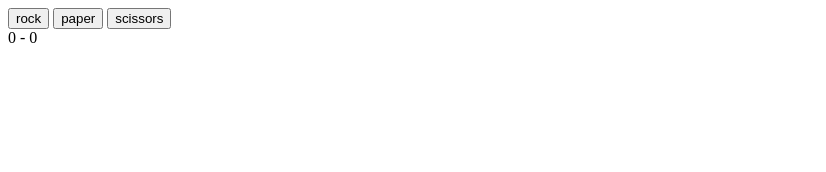
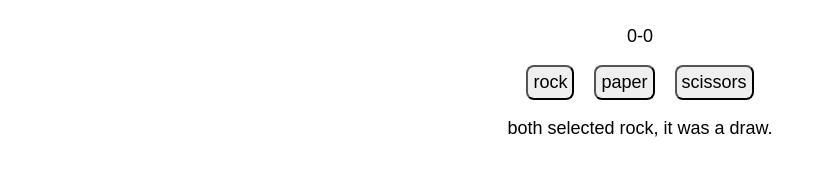
Before and after one commit to ahlinder/Rock-Paper-Scissors, a plain HTML site: page index.html in a window 1280 px wide. Both pictures are taken after a click on the button "rock". Shown: the whole page, without its empty margins (0-826 px from the left). Drawn offline with Linux system fonts and the light colour scheme.

Commit message:
add simple style

```diff
--- a/index.html
+++ b/index.html
@@ -1,15 +1,21 @@
 <!DOCTYPE html>
 <html lang="en">
 <head>
+    <link rel="stylesheet" href="style.css">
     <script src="script.js" defer></script>
     <meta charset="UTF-8">
     <meta name="viewport" content="width=device-width, initial-scale=1.0">
     <title>Rock Paper Scissors</title>
 </head>
 <body>
-    <button class="rock"> rock </button>
-    <button class="paper"> paper </button>
-    <button class="scissors"> scissors </button>
-    <div id="result">0 - 0</div>
+    <div class="container">
+        <p class="result">0-0</p>
+        <div class="buttons">
+            <button class="rock"> rock </button>
+            <button class="paper"> paper </button>
+            <button class="scissors"> scissors </button>
+        </div>
+        <p class="roundResult"></p>
+    </div>
 </body>
 </html>
--- a/script.js
+++ b/script.js
@@ -2,6 +2,7 @@ const playingObject = ["rock", "paper", "scissors"];
 let currentPlayerScore = 0;
 let currentComputerScore = 0;
 const buttons = document.querySelectorAll('button');
+const roundResult = document.querySelector('.roundResult');
 
 buttons.forEach((button) => {
     button.addEventListener('click', () => {
@@ -22,12 +23,12 @@ function getComputerChoice(){
 
 
 function updateScore(playerScore, computerScore){
-    let scoreBoard = document.querySelector('#result');
+    let scoreBoard = document.querySelector('.result');
     currentComputerScore = currentComputerScore + computerScore;
     currentPlayerScore = currentPlayerScore + playerScore;
     if(currentComputerScore < 5){
         if(currentPlayerScore < 5){
-            scoreBoard.textContent = currentPlayerScore + " - " + currentComputerScore;
+            scoreBoard.textContent = currentPlayerScore + "-" + currentComputerScore;
         }
         else{
             scoreBoard.textContent = "player won with 5 against " + currentComputerScore;
@@ -48,36 +49,36 @@ function oneRound(playerSelection, computerSelection){
     let playerScore = 0;
     let computerScore = 0;
     if(playerSelection === computerSelection){
-        console.log("Both selected " + playerSelection + ", it was a draw.");
+        roundResult.textContent = ("both selected " + playerSelection + ", it was a draw.");
 
     }
     else if(playerSelection === "rock"){
         if(computerSelection === "paper"){
-            console.log("Computer won with " + computerSelection + " against " + playerSelection);
+            roundResult.textContent = ("computer won with " + computerSelection + " against " + playerSelection);
             computerScore = 1;
         }
         else{
-            console.log("Player won with " + playerSelection+ " against " + computerSelection);
+            roundResult.textContent = ("player won with " + playerSelection+ " against " + computerSelection);
             playerScore = 1;
         }
      }
      else if(playerSelection === "paper"){
         if(computerSelection === "scissors"){
-            console.log("Computer won with " + computerSelection + " against " + playerSelection);
+            roundResult.textContent = ("computer won with " + computerSelection + " against " + playerSelection);
             computerScore = 1;
         }
         else{
-            console.log("Player won with " + playerSelection+ " against " + computerSelection);
+            roundResult.textContent = ("player won with " + playerSelection+ " against " + computerSelection);
             playerScore = 1;
         }
      }
      else if(playerSelection === "scissors"){
         if(computerSelection === "rock"){
-            console.log("Computer won with " + computerSelection + " against " + playerSelection);
+            roundResult.textContent = ("computer won with " + computerSelection + " against " + playerSelection);
             computerScore = 1;
         }
         else{
-            console.log("Player won with " + playerSelection+ " against " + computerSelection);
+            roundResult.textContent = ("player won with " + playerSelection+ " against " + computerSelection);
             playerScore = 1;
         }
      }
--- /dev/null
+++ b/style.css
@@ -0,0 +1,22 @@
+* {
+    font-family: Arial, Helvetica, sans-serif;
+    font-size: large;
+}
+
+.container {
+    display: flex;
+    flex-direction: column;
+    align-items: center;
+}
+
+.buttons {
+    display: flex;
+    justify-content: center;
+    align-items: center;
+    gap: 20px;
+}
+
+button {
+    border-radius: 8px;
+    padding: 5px;
+}
```
